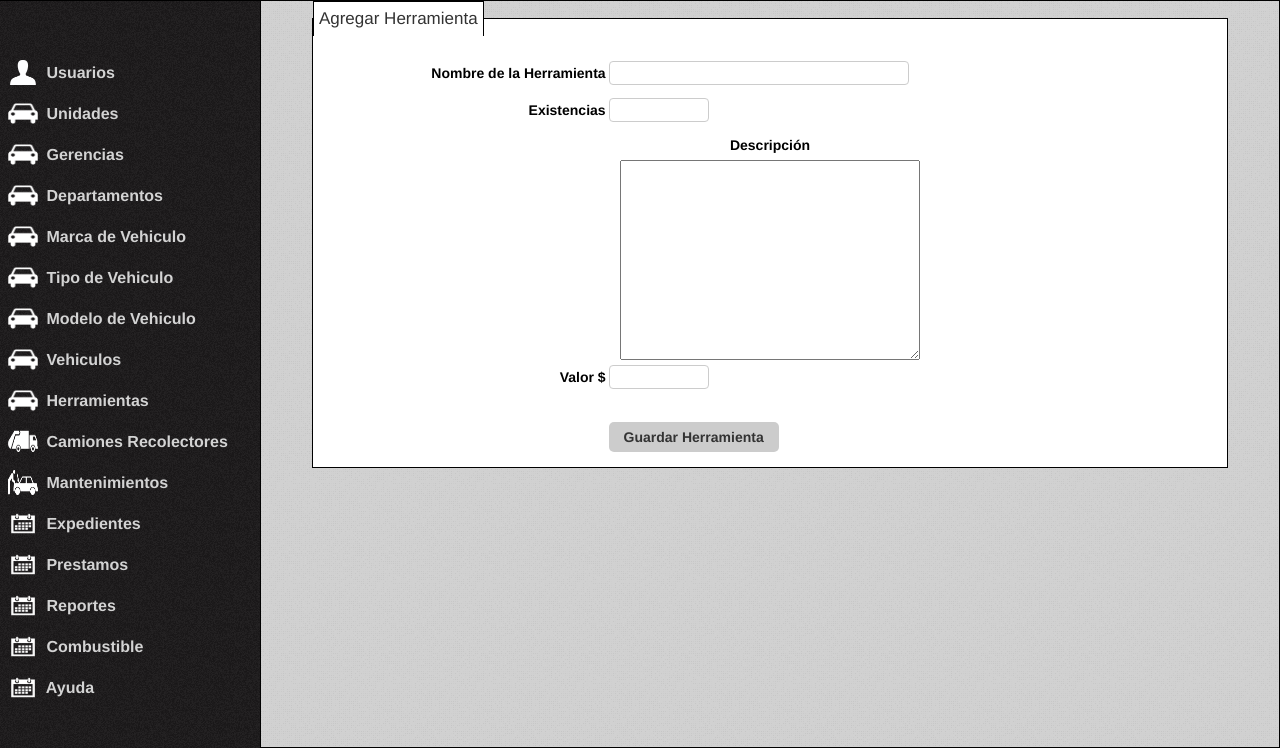
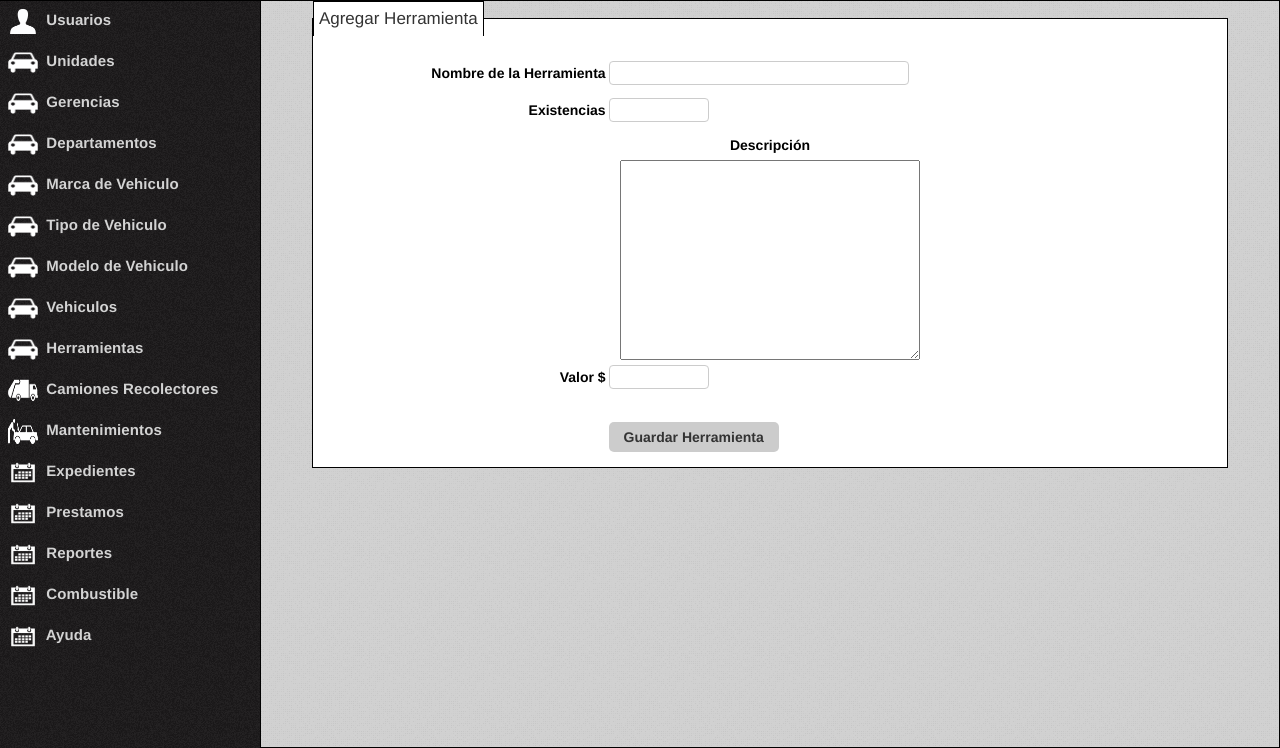
Before and after one commit to nandofer1/SCFV_DSI2, a CakePHP app: the page made by app/View/Tools/add.ctp in a window 1280 px wide. Shown: the part 52-800 px from the top of the page. Run offline with PHP 8.4 and a stand-in for CakePHP, Linux system fonts and the light colour scheme; the template is opened without the code that fills it, so the values that code supplies are empty; form fields are guessed from the names that the template uses; some libraries are stand-ins or nearby versions.

Commit message:
Update cove.css

```diff
--- a/app/webroot/css/cove.css
+++ b/app/webroot/css/cove.css
@@ -70,30 +70,48 @@ body{
 	padding:0;
 	margin:0;
 	background: url('../img/lightgray-noise.png');
+	position: relative;
 }
+
 #menu{
 	display: table-cell;
 	min-width: 260px;
 	height: 100%;
-	padding-top: 10px;
-	color: white;
+	padding-top: 0px;
 	border-top: 1px solid black;
-	background: #414141;
-	background: url('../img/gray-noise.png');
+	background: url('../img/gray-noise.png') #414141;
+	position: relative;
 }
 
 	#menu a{
 		color: lightgray;
 		font-weight: bold;
-		font-size: 16px;
+		font-size: 15px;
 		text-decoration: none;
+		display: block;
+		letter-spacing: 0.1px;
+	}
+
+	#menu ul{
+		position: relative;
+	}
+
+	ul#first-level img{
+		width:30px;
+		height:25px;
+		margin-right: 4px;
+		vertical-align: middle;
 	}
 
 ul#first-level{
 	list-style: none;
-	position: relative;
 	margin:0;
 	padding:0;
+	position: absolute;
+	top:0;
+	right:0;
+	left: 0;
+	z-index: 99;
 }
 
 	ul#first-level>li{
@@ -101,24 +119,11 @@ ul#first-level{
 		padding-top: 8px;
 		padding-bottom: 8px;
 		padding-left: 8px;
-		color: lightgray;
-	}
-
-	ul#first-level>li>a{
-		display: block;
-		color: inherit;
-	}
-
-	ul#first-level>li>a>img{
-		width:30px;
-		height:25px;
-		margin-right: 4px;
-		vertical-align: bottom;
 	}
 
 	ul#first-level>li:hover{
-		background:orange;
-		color: #333;
+		background:#FF8000;
+		color: #ddd;
 	}
 
 ul#second-level{
@@ -127,20 +132,24 @@ ul#second-level{
 	width: 260px;
 	padding:0px;
 	color: white;
-	background: #A1A1A1;
-	top: 0;
-	left: 260px;
+	background: #444;
+	position: absolute;
+	top: 0px;
+	left: 258px;
 	border-radius: 0px 5px 5px 0px;
 	-moz-border-radius: 0px 5px 5px 0px;
 	-webkit-border-radius: 0px 5px 5px 0px;
 	border: 1px solid #333333;
 }
-	ul#first-level>li:hover>ul{
+	/*ul#first-level>li:hover>ul{
 		display: block;
-		position: absolute;
+	}*/
+	#menu ul>li:hover>ul{
+		display: block;
 	}
 
 	ul#second-level>li{
+		position: relative;
 		padding: 7px;
 	}
 
@@ -184,8 +193,13 @@ ul#second-level{
 
 div.form{
 	margin: 0;
-	height: 90%;
-	overflow: scroll;
+	/*height: 99%;*/
+	overflow: auto;
+	position: absolute;
+	top: 0px;
+	bottom: 0px;
+	left: 0px;
+	right: 0px;
 }
 
 .form fieldset{
```
